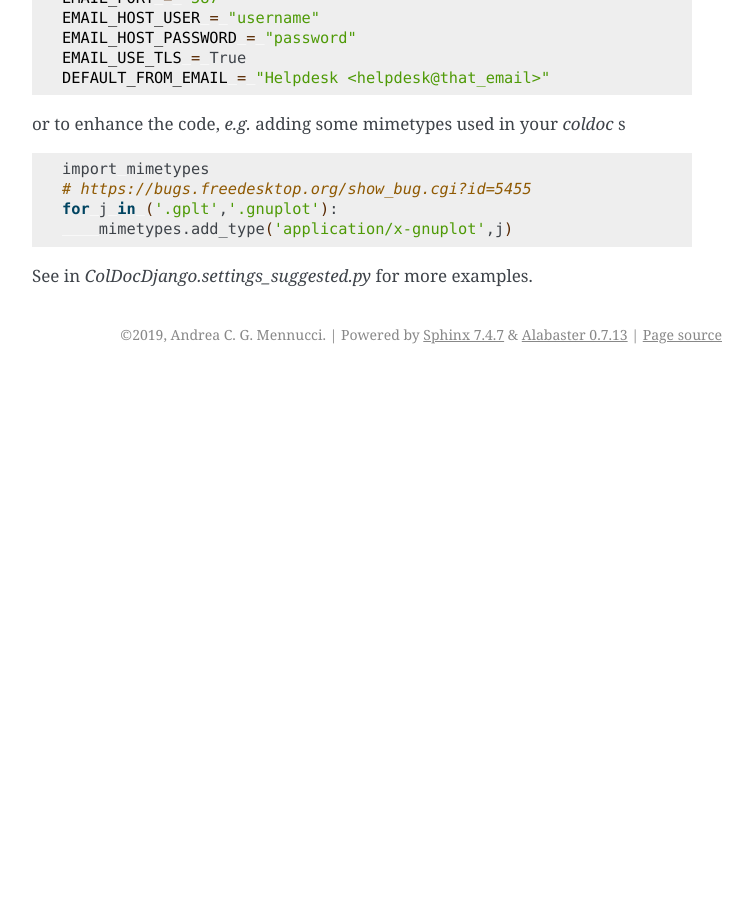
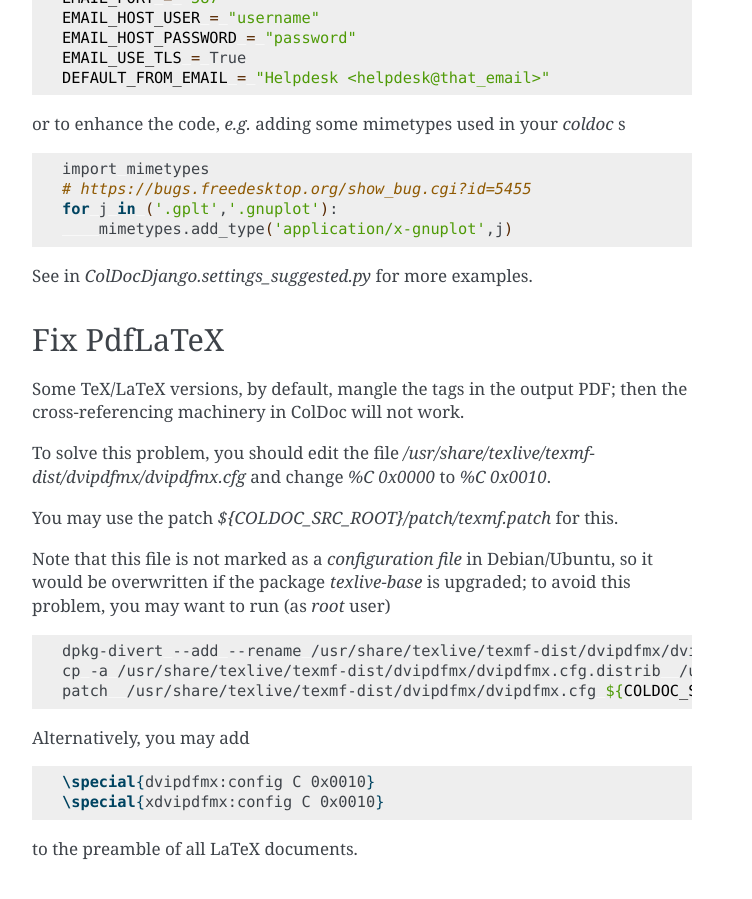
Before and after one commit to mennucc/ColDoc_project, a Sphinx documentation site: the page built from docs/source/install.rst, in a window 1280 px wide and 900 px high, scrolled down 1106 px. Shown: the whole window, without its empty margins (388-1140 px from the left). Built offline with Sphinx 7.4.7, drawn with Linux system fonts in a browser that asks for light colours; pages that are not in the unit, such as notebooks, are missing from menus; before the commit the page ends 1480 px from its top, so only the background shows below that.

Commit message:
document how to preserve destinations in PDF

```diff
--- a/docs/source/install.rst
+++ b/docs/source/install.rst
@@ -70,3 +70,37 @@ or to enhance the code, *e.g.* adding some mimetypes used in your `coldoc` s
 
 
 See in `ColDocDjango.settings_suggested.py` for more examples.
+
+
+Fix PdfLaTeX
+------------
+
+Some TeX/LaTeX versions, by default, mangle the tags in the output PDF; then
+the cross-referencing machinery in ColDoc will not work.
+
+To solve this problem, you should
+edit the file `/usr/share/texlive/texmf-dist/dvipdfmx/dvipdfmx.cfg` and change
+`%C  0x0000` to `%C  0x0010`.
+
+You may use the patch `${COLDOC_SRC_ROOT}/patch/texmf.patch` for this.
+
+
+Note that this file is not marked as a `configuration file` in Debian/Ubuntu,
+so it would be overwritten if the package `texlive-base` is upgraded; to avoid this
+problem, you may want to run (as `root` user)
+
+.. code:: shell
+
+	  dpkg-divert --add --rename /usr/share/texlive/texmf-dist/dvipdfmx/dvipdfmx.cfg
+	  cp -a /usr/share/texlive/texmf-dist/dvipdfmx/dvipdfmx.cfg.distrib  /usr/share/texlive/texmf-dist/dvipdfmx/dvipdfmx.cfg
+	  patch  /usr/share/texlive/texmf-dist/dvipdfmx/dvipdfmx.cfg ${COLDOC_SRC_ROOT}/patch/texmf.patch
+
+
+Alternatively, you may add
+
+.. code:: TeX
+
+	  \special{dvipdfmx:config C 0x0010}
+	  \special{xdvipdfmx:config C 0x0010}
+
+to the preamble of all LaTeX documents.
```
Also changed, not shown: 1 other file.
